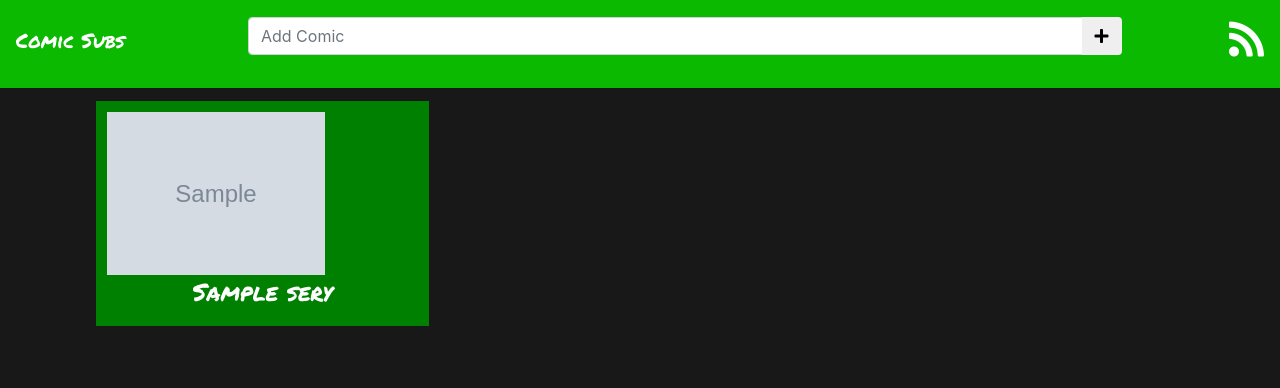
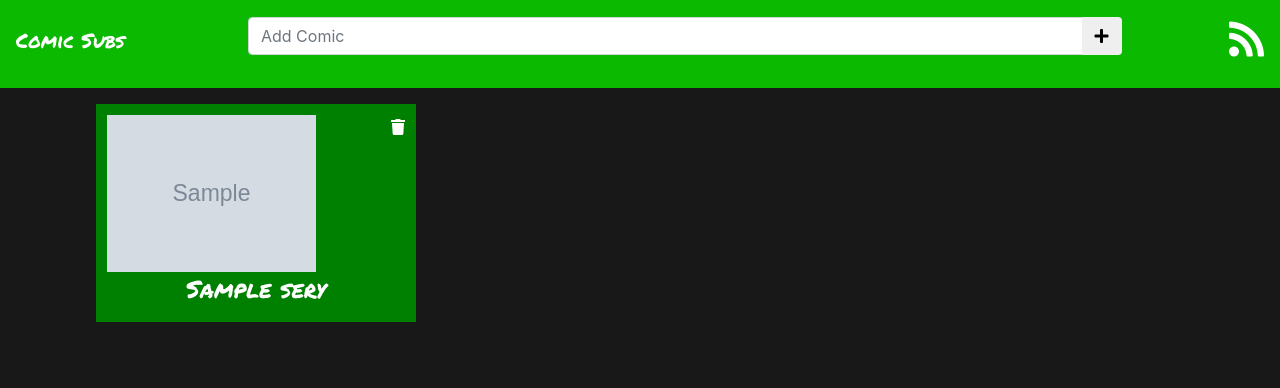
Before and after one commit to SThomasP/Comic-Subs, a Flask app: template subs/templates/view.html in a window 1280 px wide. Shown: the top 388 px of the page. Run offline with Flask 2, Linux system fonts and the light colour scheme; the template is opened without the code that fills it: most values are stand-ins (such as "Sample title", 1, 10 or a date in 2020); grey boxes marked "Sample" are stand-in pictures; parts of the project's set-up code (start-up, migrations or seed data) failed here and were passed over; some libraries are stand-ins or nearby versions.

Commit message:
Restored delete functionality for the redesign

```diff
--- /dev/null
+++ b/subs/static/script.js
@@ -0,0 +1,3 @@
+$('.series-list').masonry({
+    itemSelector: '.series'
+});
--- a/subs/static/style.css
+++ b/subs/static/style.css
@@ -1,6 +1,5 @@
 
 body{
-    padding-top: 7%;
     background-color: #181818;
 }
 
@@ -23,21 +22,29 @@ div.container {
 }
 
 .series-list{
-    display: flex;
-    flex-wrap: wrap;
-    flex-direction: row;
-    align-items: flex-start;
+}
+.series-delete{
+    text-align: right;
+}
+
+.series-delete a {
+    color: white;
+}
+
+.series-delete a:hover{
+    font-style: oblique;
 }
 
 .series-title{
     color:white;
     font-family: 'Permanent Marker', cursive;
     text-align: center;
+    clear: both;
 
 }
 
 .series{
-    width: 30%;
+    width: 320px;
     background-color: #008000;
     padding: 1%;
     margin: 1%;
@@ -47,6 +54,7 @@ div.container {
     width: 70%;
     height: auto;
     margin-bottom: 1%;
+    float: left;
 }
 
 form.add-comic {
--- a/subs/templates/view.html
+++ b/subs/templates/view.html
@@ -11,7 +11,7 @@
     <link rel="stylesheet" href="{{ url_for('static', filename='style.css') }}">
 </head>
 <body>
-<nav class="navbar navbar-dark fixed-top">
+<nav class="navbar navbar-dark">
     <h1 class="navbar-brand page-title">Comic Subs</h1>
     <form class="form-inline add-comic" method="post" action="/add">
         <div class="input-group mb-3">
@@ -40,10 +40,16 @@
     {% for series in series_list %}
         <div class="series">
             <img class="series-image" src="{{ series.image }}">
-            <h4 class="series-title">{{ series.title }}</h4>
+            <div class="series-delete">
+                <a href = "/delete?key={{ series.get_key() }}"><i class="fas fa-trash"></i></a>
+            </div>
+            <a href="{{ series.url }}"><h4 class="series-title">{{ series.title }}</h4></a>
         </div>
     {% endfor %}
     </div>
 </div>
+<script src="https://code.jquery.com/jquery-3.3.1.slim.min.js" integrity="sha384-q8i/X+965DzO0rT7abK41JStQIAqVgRVzpbzo5smXKp4YfRvH+8abtTE1Pi6jizo" crossorigin="anonymous"></script>
+<script src="https://unpkg.com/masonry-layout@4/dist/masonry.pkgd.js"></script>
+<script src="{{ url_for('static', filename='script.js') }}"></script>
 </body>
 </html>
```
